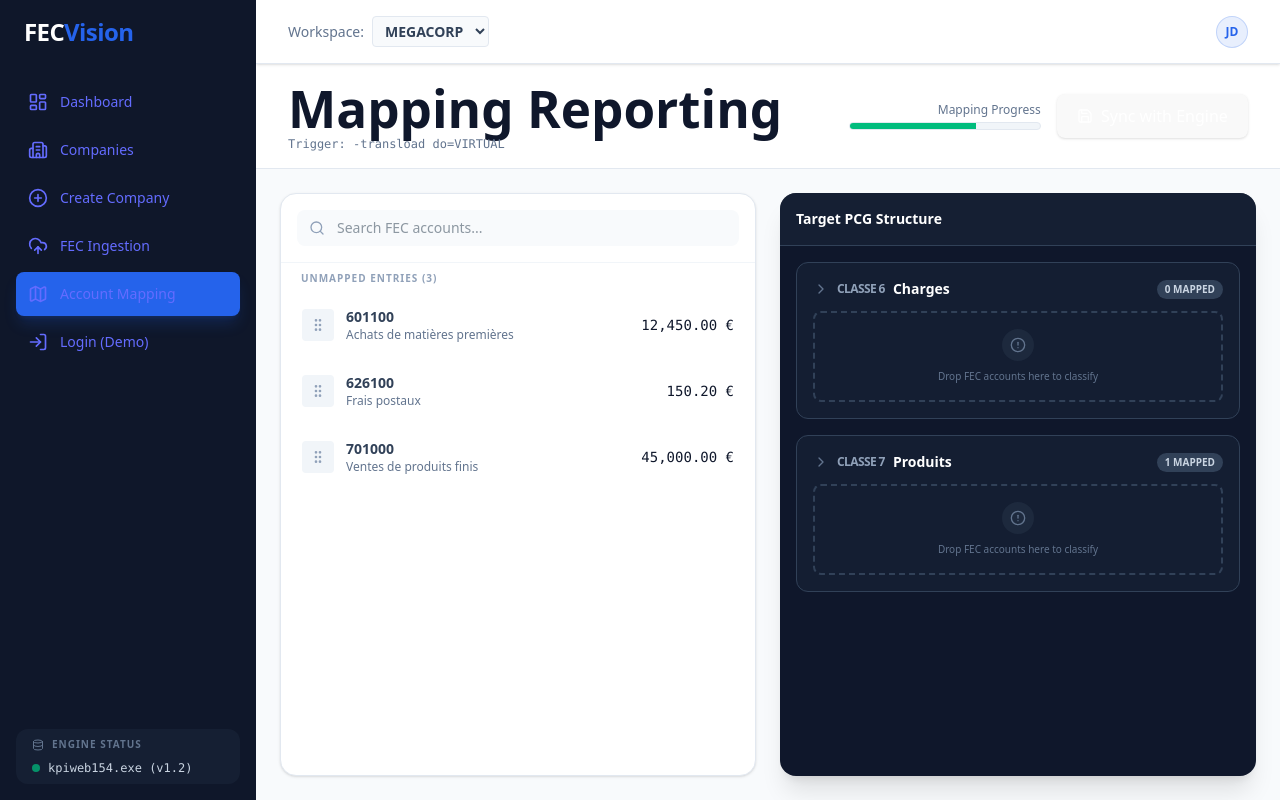
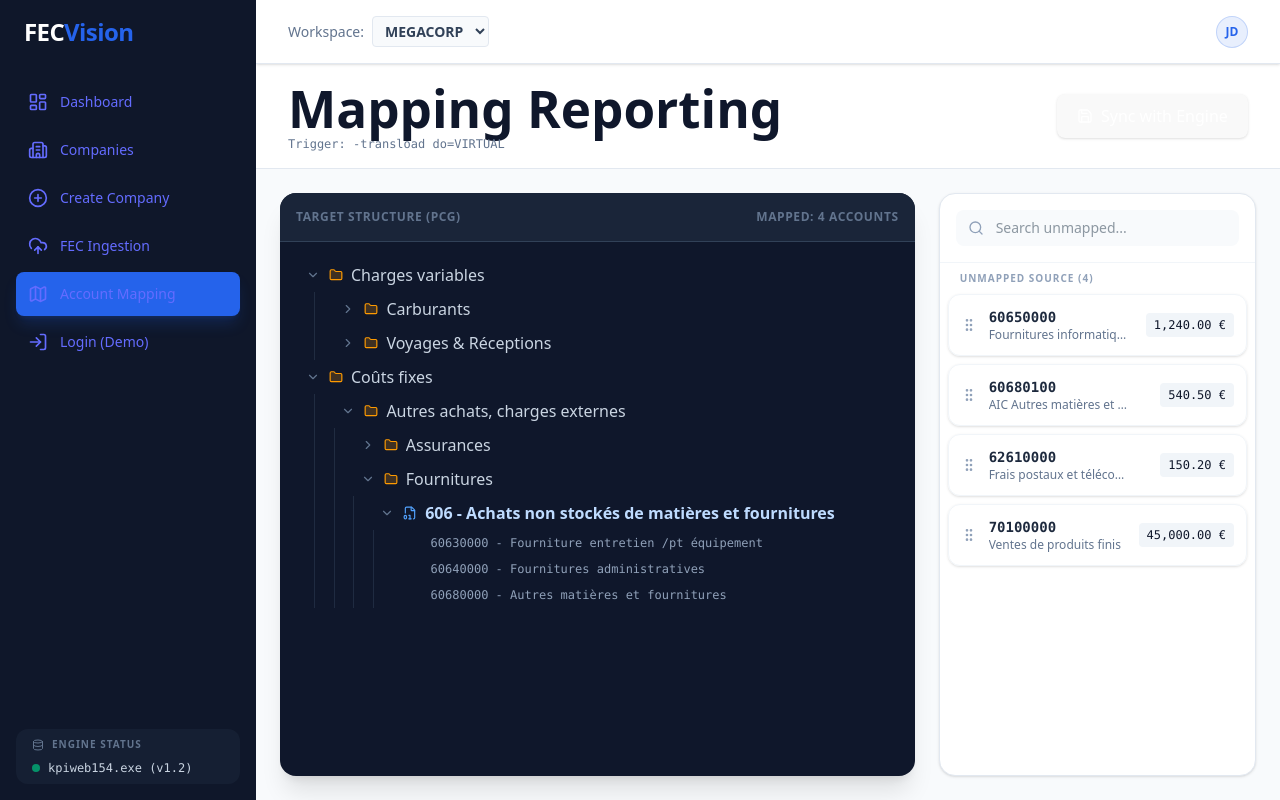
Before and after one commit to racap-a/fec-vesion-ui-proto, a React (Vite) app: page /mapping in a window 1280 px wide. Built offline with nearby package versions, Linux system fonts and the light colour scheme.

Commit message:
feat: Drag and Drop in the mapping section

```diff
--- a/src/pages/Mapping.tsx
+++ b/src/pages/Mapping.tsx
@@ -1,52 +1,215 @@
-import { Search, ChevronRight, GripVertical, AlertCircle, Save } from 'lucide-react';
+import { useState } from 'react';
+import { Search, ChevronRight, ChevronDown, GripVertical, Save, Folder, FileDigit } from 'lucide-react';
+import { clsx } from 'clsx';
 
-// Mock Data representing the result of F3 (Process Data)
-const UNMAPPED_FEC = [
-    { id: '601100', name: 'Achats de matières premières', balance: '12,450.00 €' },
-    { id: '626100', name: 'Frais postaux', balance: '150.20 €' },
-    { id: '701000', name: 'Ventes de produits finis', balance: '45,000.00 €' },
+// Types for the Tree Structure
+type TreeNode = {
+    id: string;
+    label: string;
+    type: 'category' | 'pals_account' | 'mapped_account';
+    children?: TreeNode[];
+    isOpen?: boolean;
+};
+
+// Initial Tree Data (matching the user's request)
+const INITIAL_TREE_DATA: TreeNode[] = [
+    {
+        id: 'charges_var',
+        label: 'Charges variables',
+        type: 'category',
+        isOpen: true,
+        children: [
+            { id: 'carburants', label: 'Carburants', type: 'category', children: [] },
+            { id: 'voyages', label: 'Voyages & Réceptions', type: 'category', children: [] },
+        ]
+    },
+    {
+        id: 'couts_fixes',
+        label: 'Coûts fixes',
+        type: 'category',
+        isOpen: true,
+        children: [
+            {
+                id: 'autres_achats',
+                label: 'Autres achats, charges externes',
+                type: 'category',
+                isOpen: true,
+                children: [
+                    { id: 'assurances', label: 'Assurances', type: 'category', children: [] },
+                    {
+                        id: 'fournitures',
+                        label: 'Fournitures',
+                        type: 'category',
+                        isOpen: true,
+                        children: [
+                            {
+                                id: '606',
+                                label: '606 - Achats non stockés de matières et fournitures',
+                                type: 'pals_account',
+                                isOpen: true,
+                                children: [
+                                    { id: '60630000', label: '60630000 - Fourniture entretien /pt équipement', type: 'mapped_account' },
+                                    { id: '60640000', label: '60640000 - Fournitures administratives', type: 'mapped_account' },
+                                    { id: '60680000', label: '60680000 - Autres matières et fournitures', type: 'mapped_account' }
+                                ]
+                            }
+                        ]
+                    }
+                ]
+            }
+        ]
+    }
 ];
 
-const PCG_STRUCTURE = [
-    { code: '6', name: 'Charges', accounts: [] },
-    { code: '7', name: 'Produits', accounts: ['701000'] },
+// Unmapped Source Data
+const UNMAPPED_FEC = [
+    { id: '60650000', name: 'Fournitures informatiques', balance: '1,240.00 €' },
+    { id: '60680100', name: 'AIC Autres matières et fournitures', balance: '540.50 €' },
+    { id: '62610000', name: 'Frais postaux et télécoms', balance: '150.20 €' },
+    { id: '70100000', name: 'Ventes de produits finis', balance: '45,000.00 €' },
 ];
 
 const Mapping = () => {
-    // const [activeTab, setActiveTab] = useState('unmapped');
+    const [treeData, setTreeData] = useState<TreeNode[]>(INITIAL_TREE_DATA);
+    const [unmappedItems, setUnmappedItems] = useState(UNMAPPED_FEC);
+    const [draggedItem, setDraggedItem] = useState<string | null>(null);
+
+    // Toggle Tree Node Open/Close
+    const toggleNode = (nodeId: string) => {
+        const toggleRecursive = (nodes: TreeNode[]): TreeNode[] => {
+            return nodes.map(node => {
+                if (node.id === nodeId) {
+                    return { ...node, isOpen: !node.isOpen };
+                }
+                if (node.children) {
+                    return { ...node, children: toggleRecursive(node.children) };
+                }
+                return node;
+            });
+        };
+        setTreeData(toggleRecursive(treeData));
+    };
+
+    // Handle Drop
+    const handleDrop = (targetNodeId: string) => {
+        if (!draggedItem) return;
+
+        // Find the item
+        const item = unmappedItems.find(i => i.id === draggedItem);
+        if (!item) return;
+
+        // Add to tree (Simplified: finding node id match and appending)
+        const addToTree = (nodes: TreeNode[]): TreeNode[] => {
+            return nodes.map(node => {
+                // If this is the target node (must be a pals_account or category to accept children)
+                if (node.id === targetNodeId && (node.type === 'pals_account' || node.type === 'category')) {
+                    const newItem: TreeNode = {
+                        id: item.id,
+                        label: `${item.id} - ${item.name}`,
+                        type: 'mapped_account'
+                    };
+                    return { ...node, children: [...(node.children || []), newItem], isOpen: true };
+                }
+                if (node.children) {
+                    return { ...node, children: addToTree(node.children) };
+                }
+                return node;
+            });
+        };
+
+        setTreeData(addToTree(treeData));
+        setUnmappedItems(unmappedItems.filter(i => i.id !== draggedItem));
+        setDraggedItem(null);
+    };
+
+    // Recursive Tree Renderer
+    const renderTree = (nodes: TreeNode[], level = 0) => {
+        return nodes.map(node => (
+            <div key={node.id} className="select-none">
+                <div
+                    className={clsx(
+                        "flex items-center gap-2 py-1 px-2 hover:bg-slate-100/10 rounded cursor-pointer transition-colors border border-transparent",
+                        level > 0 && "ml-4",
+                        node.type === 'pals_account' && "text-blue-200 font-semibold",
+                        node.type === 'mapped_account' && "text-slate-400 text-sm ml-6",
+                    )}
+                    onClick={() => node.children && toggleNode(node.id)}
+                    draggable={node.type !== 'mapped_account'}
+                    onDragOver={(e) => {
+                        if (node.type !== 'mapped_account') e.preventDefault(); // Allow drop
+                    }}
+                    onDrop={(e) => {
+                        e.preventDefault();
+                        handleDrop(node.id);
+                    }}
+                >
+                    {/* Icon / Chevron */}
+                    <div className="w-4 h-4 flex items-center justify-center shrink-0">
+                        {node.children && (
+                            node.isOpen ? <ChevronDown size={14} className="text-slate-500" /> : <ChevronRight size={14} className="text-slate-500" />
+                        )}
+                    </div>
+
+                    {/* Node Icon */}
+                    {node.type === 'category' && <Folder size={14} className="text-amber-500 fill-amber-500/20" />}
+                    {node.type === 'pals_account' && <FileDigit size={14} className="text-blue-400" />}
+
+                    {/* Label */}
+                    <span className={clsx(
+                        "truncate",
+                        node.type === 'mapped_account' && "font-mono text-xs"
+                    )}>
+                        {node.label}
+                    </span>
+                </div>
+
+                {/* Children */}
+                {node.isOpen && node.children && (
+                    <div className="border-l border-slate-700/50 ml-[1.15rem]">
+                        {renderTree(node.children, level + 1)}
+                    </div>
+                )}
+            </div>
+        ));
+    };
 
     return (
         <div className="h-full flex flex-col bg-slate-50">
-            {/* Workspace Header */}
-            <header className="bg-white border-b border-slate-200 px-8 py-4 flex items-center justify-between">
+            {/* Header */}
+            <header className="bg-white border-b border-slate-200 px-8 py-4 flex items-center justify-between shrink-0">
                 <div>
                     <h1 className="text-xl font-bold text-slate-900">Mapping Reporting</h1>
                     <p className="text-xs text-slate-500 font-mono">Trigger: -transload do=VIRTUAL</p>
                 </div>
                 <div className="flex items-center gap-4">
-                    <div className="text-right">
-                        <div className="text-xs text-slate-500 font-medium mb-1">Mapping Progress</div>
-                        <div className="w-48 h-2 bg-slate-100 rounded-full overflow-hidden border border-slate-200">
-                            <div className="h-full bg-emerald-500 w-2/3" />
-                        </div>
-                    </div>
                     <button className="flex items-center gap-2 bg-brand-primary text-white px-4 py-2 rounded-lg text-sm font-bold shadow-sm hover:bg-brand-primary/90 transition-all">
                         <Save size={16} /> Sync with Engine
                     </button>
                 </div>
             </header>
 
-            {/* Main Workspace */}
+            {/* Content Swapped: Tree (Left) | Source (Right) */}
             <div className="flex-1 flex overflow-hidden p-6 gap-6">
 
-                {/* Left Panel: FEC Source (The "Input") */}
-                <div className="w-1/2 flex flex-col bg-white rounded-2xl border border-slate-200 shadow-sm overflow-hidden">
-                    <div className="p-4 border-b border-slate-100 flex items-center gap-2">
-                        <div className="relative flex-1">
+                {/* LEFT: Target Tree (PCG) */}
+                <div className="w-2/3 flex flex-col bg-slate-900 rounded-2xl shadow-xl overflow-hidden text-slate-300">
+                    <div className="p-4 bg-slate-800/80 border-b border-slate-700 flex justify-between items-center text-xs font-bold uppercase tracking-wider text-slate-500">
+                        <span>Target Structure (PCG)</span>
+                        <span>Mapped: {4} Accounts</span>
+                    </div>
+                    <div className="flex-1 overflow-y-auto p-4 custom-scrollbar">
+                        {renderTree(treeData)}
+                    </div>
+                </div>
+
+                {/* RIGHT: Source Items (Unmapped) */}
+                <div className="w-1/3 flex flex-col bg-white rounded-2xl border border-slate-200 shadow-sm overflow-hidden">
+                    <div className="p-4 border-b border-slate-100">
+                        <div className="relative">
                             <Search className="absolute left-3 top-2.5 text-slate-400" size={16} />
                             <input
                                 type="text"
-                                placeholder="Search FEC accounts..."
+                                placeholder="Search unmapped..."
                                 className="w-full pl-10 pr-4 py-2 bg-slate-50 border-none rounded-lg text-sm focus:ring-2 focus:ring-brand-primary/20"
                             />
                         </div>
@@ -54,54 +217,40 @@ const Mapping = () => {
 
                     <div className="flex-1 overflow-y-auto p-2">
                         <div className="text-[10px] font-bold text-slate-400 uppercase px-3 mb-2 tracking-widest">
-                            Unmapped Entries ({UNMAPPED_FEC.length})
+                            Unmapped Source ({unmappedItems.length})
                         </div>
-                        {UNMAPPED_FEC.map((acc) => (
-                            <div key={acc.id} className="group flex items-center justify-between p-3 rounded-xl hover:bg-slate-50 cursor-grab border border-transparent hover:border-slate-200 transition-all mb-1">
+                        {unmappedItems.map((item) => (
+                            <div
+                                key={item.id}
+                                draggable
+                                onDragStart={() => setDraggedItem(item.id)}
+                                onDragEnd={() => setDraggedItem(null)}
+                                className={clsx(
+                                    "flex items-center justify-between p-3 rounded-xl mb-2 border border-slate-100 shadow-sm cursor-grab active:cursor-grabbing transition-all",
+                                    "hover:border-brand-primary/50 hover:bg-brand-primary/5 hover:shadow-md",
+                                    draggedItem === item.id && "opacity-50"
+                                )}
+                            >
                                 <div className="flex items-center gap-3">
-                                    <div className="p-2 bg-slate-100 rounded text-slate-400 group-hover:text-brand-primary transition-colors">
+                                    <div className="text-slate-400">
                                         <GripVertical size={16} />
                                     </div>
                                     <div>
-                                        <div className="text-sm font-bold text-slate-700">{acc.id}</div>
-                                        <div className="text-xs text-slate-500">{acc.name}</div>
+                                        <div className="text-sm font-bold text-slate-800 font-mono">{item.id}</div>
+                                        <div className="text-xs text-slate-500 truncate max-w-[140px]">{item.name}</div>
                                     </div>
                                 </div>
-                                <div className="text-sm font-mono font-medium text-slate-900">{acc.balance}</div>
-                            </div>
-                        ))}
-                    </div>
-                </div>
-
-                {/* Right Panel: PCG Destination (The "Standard") */}
-                <div className="w-1/2 flex flex-col bg-slate-900 rounded-2xl shadow-xl overflow-hidden">
-                    <div className="p-4 bg-slate-800/50 border-b border-slate-700">
-                        <h3 className="text-white font-bold text-sm">Target PCG Structure</h3>
-                    </div>
-
-                    <div className="flex-1 overflow-y-auto p-4 space-y-4">
-                        {PCG_STRUCTURE.map((folder) => (
-                            <div key={folder.code} className="bg-slate-800/40 border border-slate-700 rounded-xl p-4 transition-all hover:bg-slate-800/60">
-                                <div className="flex items-center justify-between mb-3">
-                                    <div className="flex items-center gap-2">
-                                        <ChevronRight size={16} className="text-slate-500" />
-                                        <span className="text-xs font-bold text-slate-400 uppercase tracking-tighter">Classe {folder.code}</span>
-                                        <span className="text-sm font-bold text-white">{folder.name}</span>
-                                    </div>
-                                    <span className="text-[10px] bg-slate-700 text-slate-300 px-2 py-0.5 rounded-full font-bold uppercase">
-                                        {folder.accounts.length} mapped
-                                    </span>
-                                </div>
-
-                                {/* Drop Zone Placeholder */}
-                                <div className="border-2 border-dashed border-slate-700 rounded-lg p-4 flex flex-col items-center justify-center gap-2 hover:border-brand-primary/50 transition-colors group">
-                                    <div className="w-8 h-8 rounded-full bg-slate-800 flex items-center justify-center text-slate-500 group-hover:text-brand-primary">
-                                        <AlertCircle size={16} />
-                                    </div>
-                                    <span className="text-[10px] text-slate-500 font-medium">Drop FEC accounts here to classify</span>
+                                <div className="text-xs font-mono font-medium text-slate-900 bg-slate-100 px-2 py-1 rounded">
+                                    {item.balance}
                                 </div>
                             </div>
                         ))}
+
+                        {unmappedItems.length === 0 && (
+                            <div className="p-8 text-center text-slate-400 text-sm">
+                                All items mapped!
+                            </div>
+                        )}
                     </div>
                 </div>
             </div>
```
